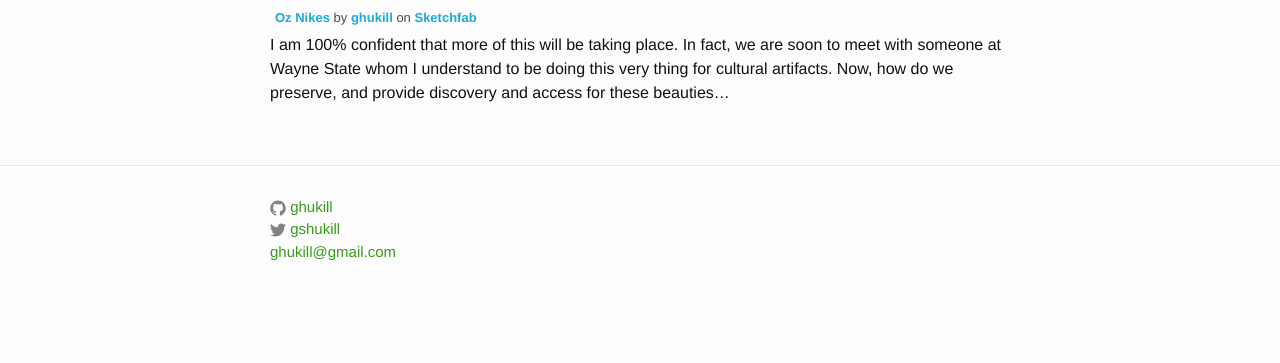
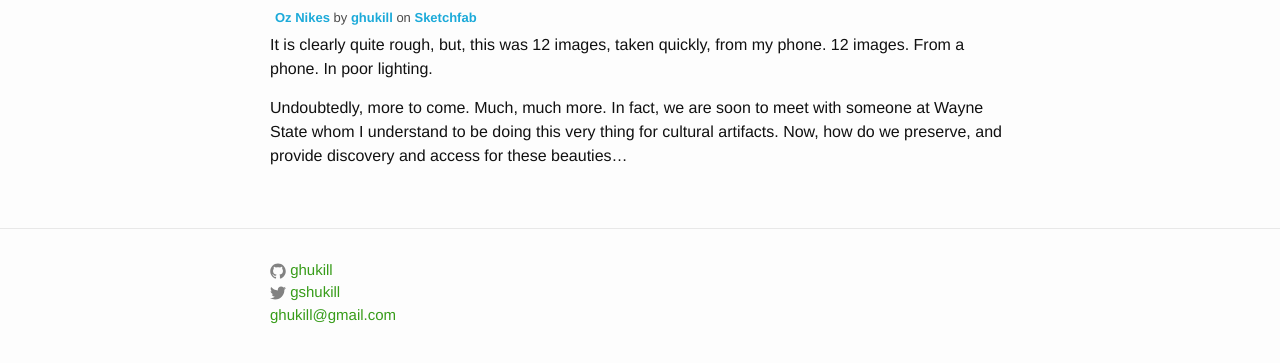
Before and after one commit to ghukill/blog, a Jekyll site: the page built from _posts/2017-09-10-photogrammetry.md, in a window 1280 px wide and 900 px high, scrolled down 812 px, cut to the strip 514-877 px from the top of the window. Built offline with Jekyll 4.4.1, drawn with Linux system fonts in a browser that asks for light colours; our own code applies the rules of GitHub Pages for plain Markdown files; before the commit the page ends 1649 px from its top, so only the background shows below that.

Commit message:
Update 2017-09-10-photogrammetry.md

```diff
--- a/_posts/2017-09-10-photogrammetry.md
+++ b/_posts/2017-09-10-photogrammetry.md
@@ -22,4 +22,6 @@ My first photogrammetric project, a pair of 2+ year old Nikes with more miles th
 </p>
 </div>
 
-I am 100% confident that more of this will be taking place.  In fact, we are soon to meet with someone at Wayne State whom I understand to be doing this very thing for cultural artifacts.  Now, how do we preserve, and provide discovery and access for these beauties...
+It is clearly quite rough, but, this was 12 images, taken quickly, from my phone.  12 images.  From a phone.  In poor lighting.
+
+Undoubtedly, more to come.  Much, much more.  In fact, we are soon to meet with someone at Wayne State whom I understand to be doing this very thing for cultural artifacts.  Now, how do we preserve, and provide discovery and access for these beauties...
```
